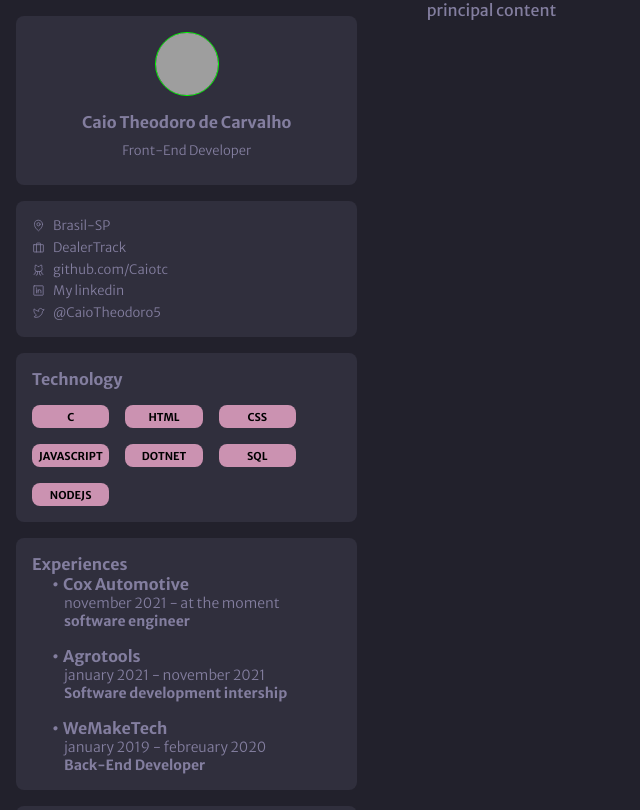
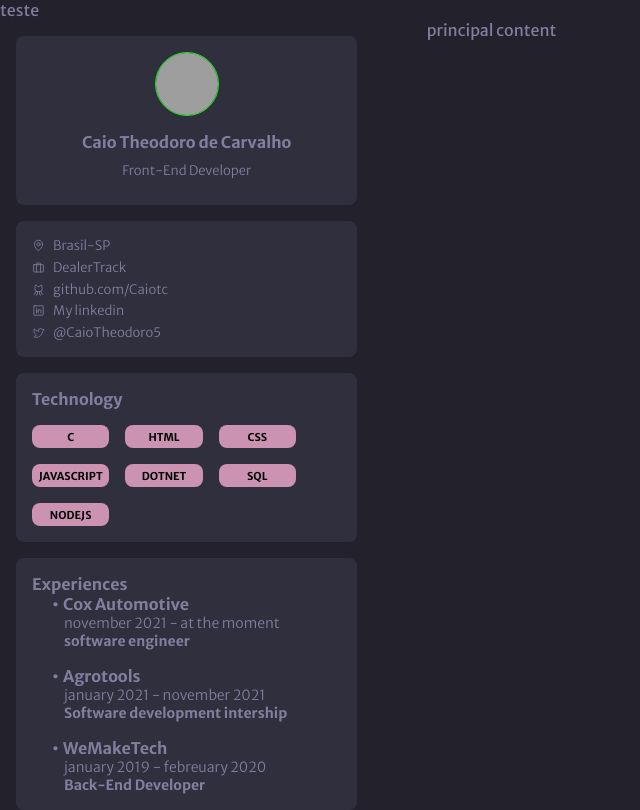
Before and after one commit to Caiotc/PortFolioWebsite, a React (Vite) app: page / in a window 1280 px wide. Shown: the top 810 px of the page, without its empty margins (0-640 px from the left). Built offline with nearby package versions, Linux system fonts and the light colour scheme; grey boxes are pictures that could not be loaded.

Commit message:
deployment test

```diff
--- a/src/main.jsx
+++ b/src/main.jsx
@@ -4,6 +4,7 @@ import App from "./App";
 
 ReactDOM.createRoot(document.getElementById("root")).render(
   <React.StrictMode>
+    teste
     <App />
   </React.StrictMode>
 );
```
